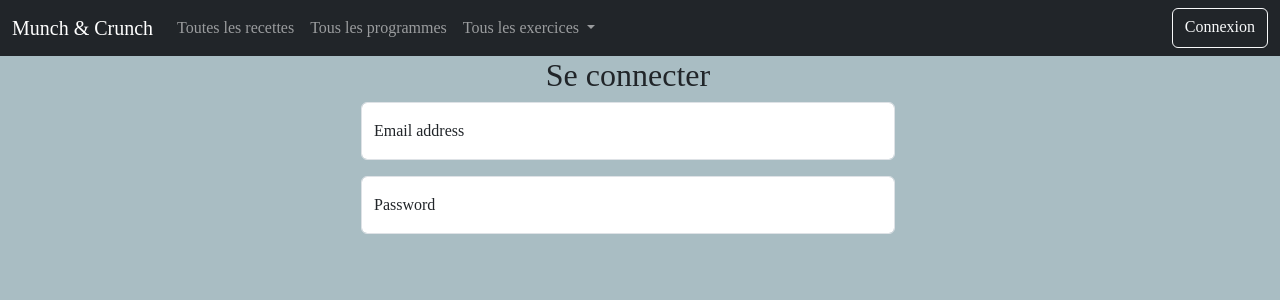
After one commit to Jonathanmari/crunch-and-munch, a PHP site: page /connexion.php in a window 1280 px wide. The commit adds this page. Shown: the top 300 px of the page. Run offline with PHP 8.4, Linux system fonts and the light colour scheme.

Commit message:
ajout de la page de connexion, trouver comment bien center les inputs de connexion

```diff
--- /dev/null
+++ b/connexion.php
@@ -0,0 +1,34 @@
+<!DOCTYPE html>
+<html lang="en">
+
+<head>
+    <meta charset="UTF-8">
+    <meta name="viewport" content="width=device-width, initial-scale=1.0">
+    <title>Munch & Crunch</title>
+    <link rel="stylesheet" href="style.css">
+    <script src="script.js"></script>
+    <link href="https://cdn.jsdelivr.net/npm/bootstrap@5.3.6/dist/css/bootstrap.min.css" rel="stylesheet"
+        integrity="sha384-4Q6Gf2aSP4eDXB8Miphtr37CMZZQ5oXLH2yaXMJ2w8e2ZtHTl7GptT4jmndRuHDT" crossorigin="anonymous">
+</head>
+
+<body>
+    <?php include 'header.php'; ?>
+
+    <div class="container h-100">
+        <div class="row justify-content-center">
+            <div class="col-md-6">
+                <h2 class="text-center">Se connecter</h2>
+                <div class="form-floating mb-3">
+                    <input type="email" class="form-control" id="floatingInput" placeholder="name@example.com">
+                    <label for="floatingInput">Email address</label>
+                </div>
+                <div class="form-floating">
+                    <input type="password" class="form-control" id="floatingPassword" placeholder="Password">
+                    <label for="floatingPassword">Password</label>
+                </div>
+            </div>
+        </div>
+    </div>
+</body>
+
+</html>
--- a/header.php
+++ b/header.php
@@ -30,6 +30,7 @@
                             </ul>
                         </li>
                     </ul>
+                    <a href="connexion.php" role="button" class="btn btn-outline-light">Connexion</a>
                 </div>
             </div>
         </div>
```
Also changed, not shown: index.html (deleted, +0 -30 lines).
